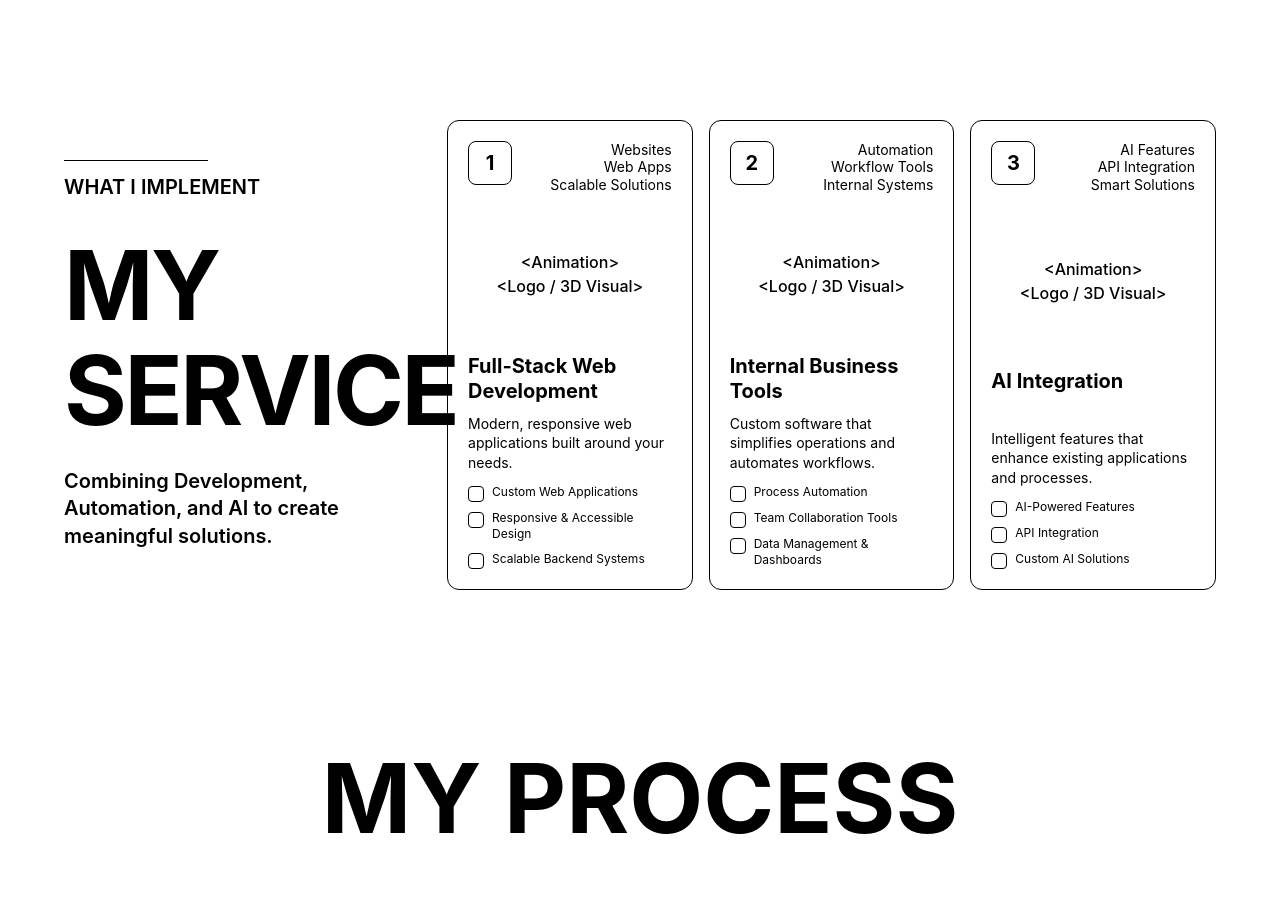
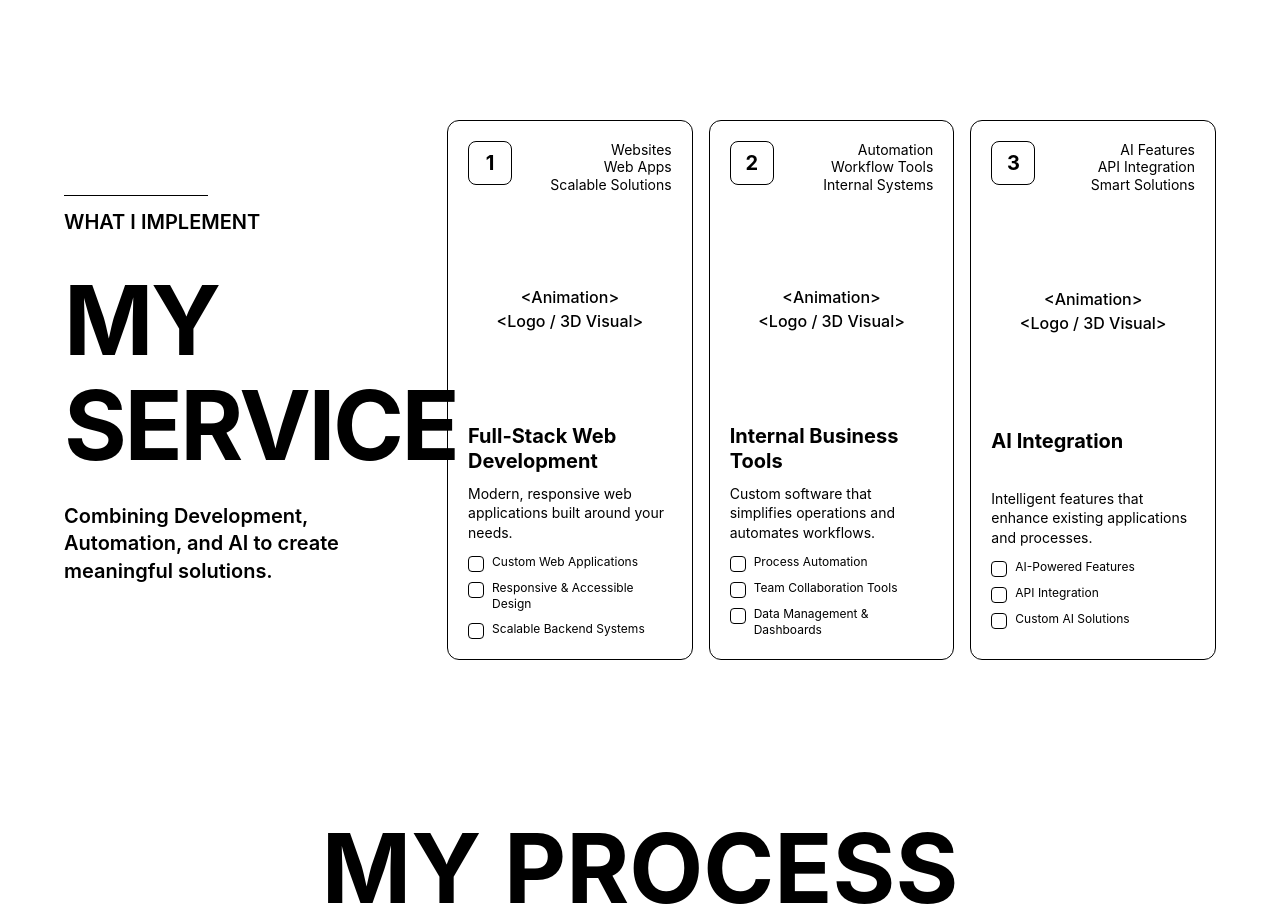
Before and after one commit to shuaiby18/portfolio, a React app: page / in a window 1280 px wide. Shown: the part 5240-6148 px from the top of the page. Built offline with nearby package versions, Linux system fonts and the light colour scheme; the HTML template or start-up script is replaced by a standard one.

Commit message:
style: refine Services card alignment and spacing

```diff
--- a/src/components/Services.jsx
+++ b/src/components/Services.jsx
@@ -85,7 +85,7 @@ function Services() {
 
               <div
                 key={service.number}
-                className="min-w-0 border rounded-xl min-h-[470px] p-5 flex flex-col"
+                className="min-w-0 border rounded-xl min-h-[540px] p-5 flex flex-col"
               >
 
                 {/* Card header */}
@@ -135,8 +135,7 @@ function Services() {
                   </p>
 
                   {/* Service features */}
-                  <div className="flex flex-col gap-2">
-
+                  <div className="flex flex-col gap-2 min-h-[80px]">
                     {service.features.map((feature) => (
 
                       <div
```
